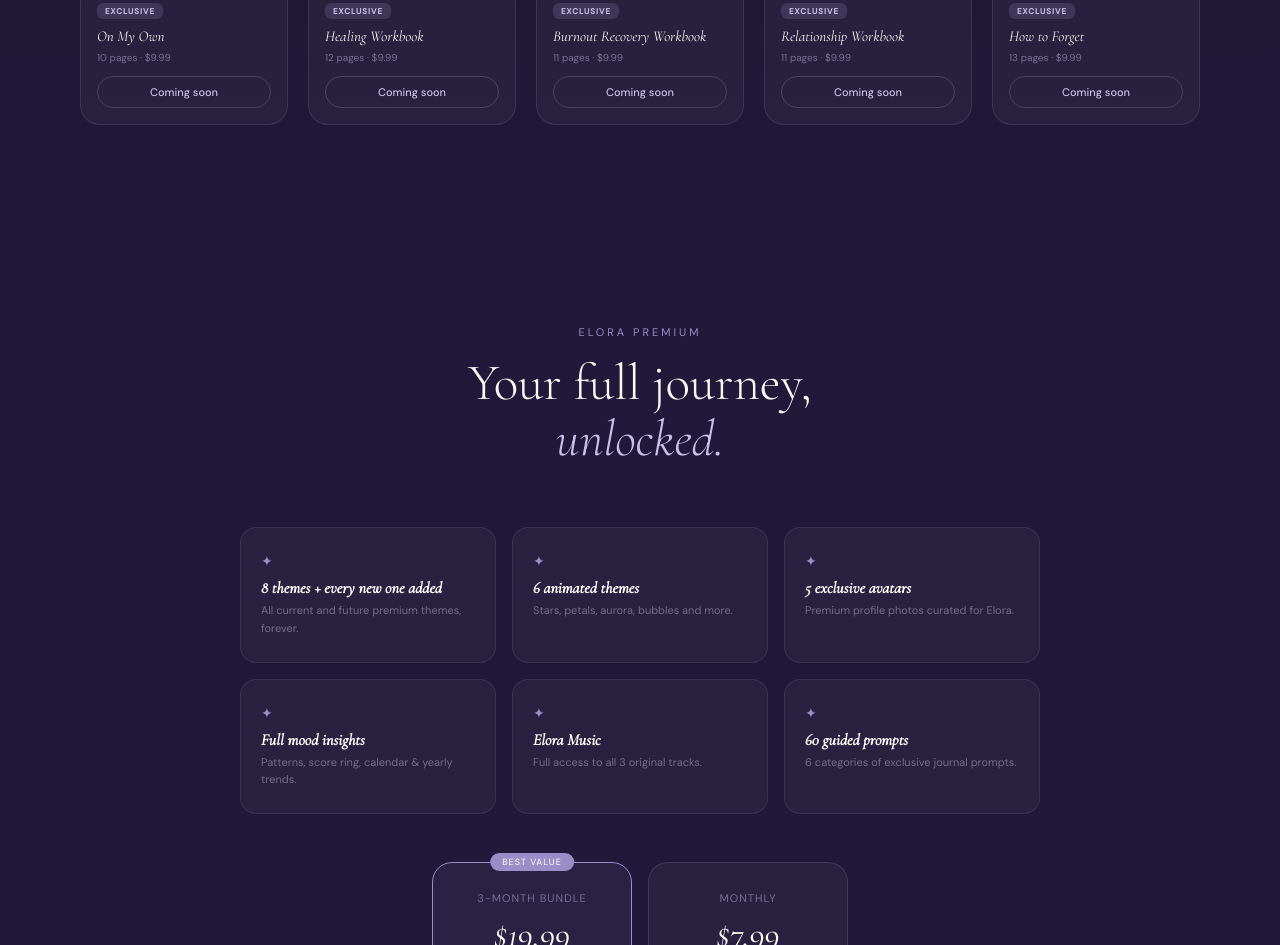
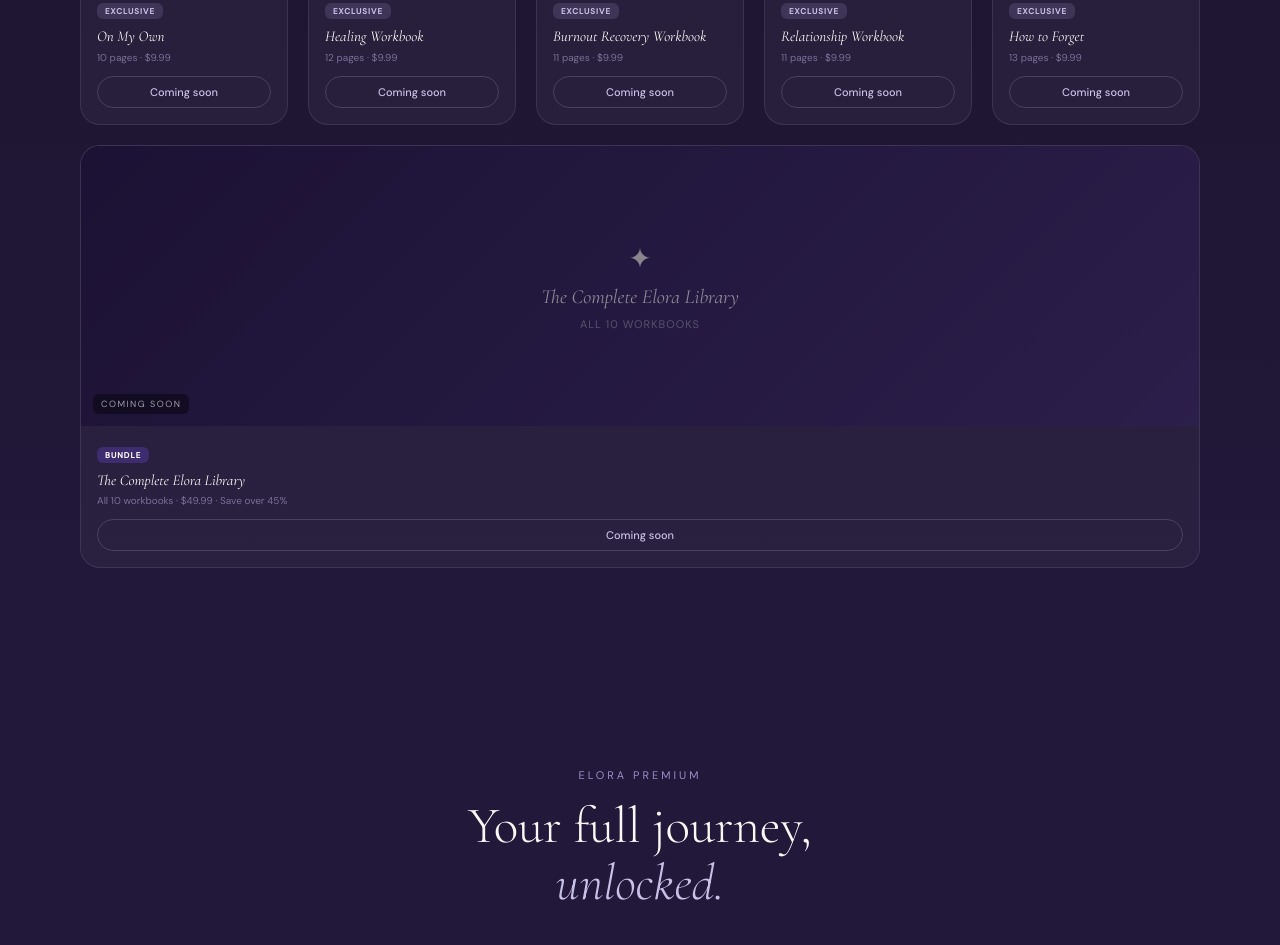
Before and after one commit to Elora-app/elora-app.com, a plain HTML site: page index.html in a window 1280 px wide. Shown: the part 2714-3659 px from the top of the page. Drawn offline with nearby package versions, Linux system fonts and the light colour scheme.

Commit message:
Update index.html

```diff
--- a/index.html
+++ b/index.html
@@ -437,6 +437,21 @@
       </div>
     </div>
 
+    <div class="product-card" style="grid-column: 1 / -1;">
+      <div class="product-cover" style="background:linear-gradient(135deg,#1E1240,#3D2C6E);min-height:160px;display:flex;align-items:center;justify-content:center;flex-direction:column;gap:8px;">
+        <div style="font-size:28px;">✦</div>
+        <div style="font-family:'Cormorant Garamond',serif;font-style:italic;font-size:20px;color:white;text-align:center;">The Complete Elora Library</div>
+        <div style="font-size:11px;color:rgba(255,255,255,0.5);letter-spacing:1px;">ALL 10 WORKBOOKS</div>
+        <div class="coming-overlay"><span class="coming-badge">COMING SOON</span></div>
+      </div>
+      <div class="product-body">
+        <span class="prod-badge" style="background:#3D2C6E;color:white;">BUNDLE</span>
+        <div class="product-title">The Complete Elora Library</div>
+        <div class="product-meta">All 10 workbooks · $49.99 · Save over 45%</div>
+        <a href="#" class="product-btn">Coming soon</a>
+      </div>
+    </div>
+
   </div>
 </section>
 
```
